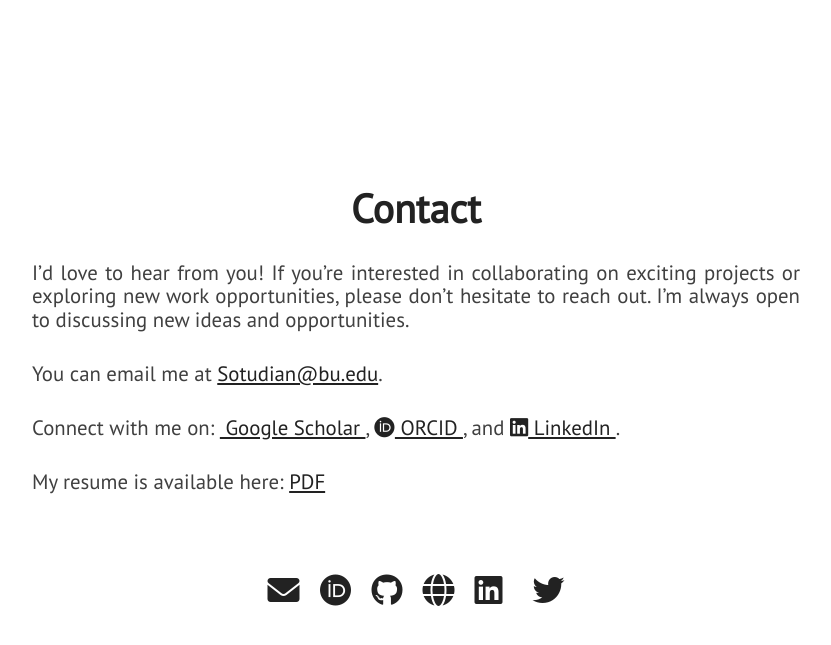
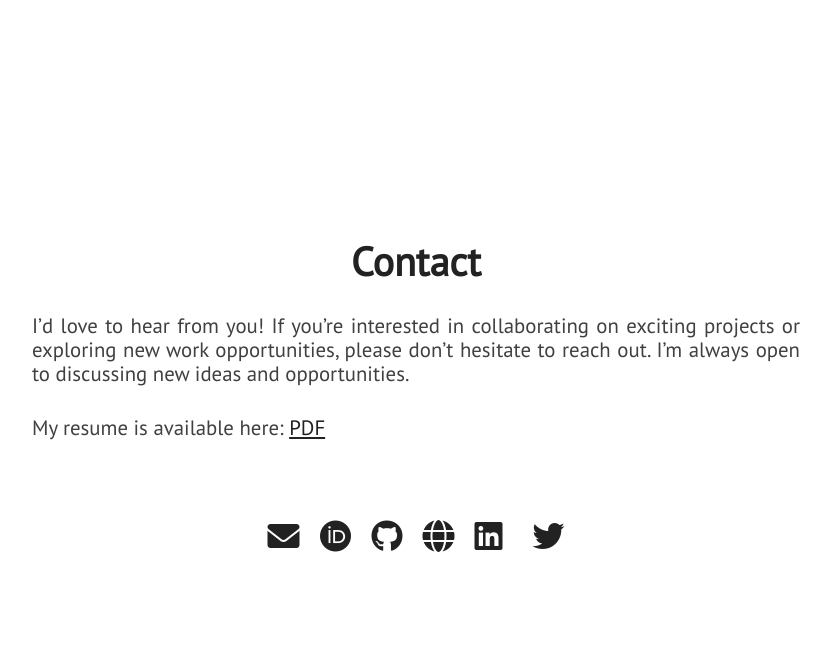
Before and after one commit to sotudian/sotudian.github.io, a Jekyll site: the page built from index.html, in a window 1280 px wide and 900 px high, scrolled down 4081 px, cut to the strip 0-861 px from the top of the window. Shown: the top 645 px of the strip, without its empty margins (224-1055 px from the left). Built offline with Jekyll 4.4.1, drawn with Linux system fonts in a browser that asks for light colours; nearby versions of some CDN libraries.

Commit message:
Update extra.html

```diff
--- a/_includes/extra.html
+++ b/_includes/extra.html
@@ -7,25 +7,6 @@
             <p class="paragraph-text justify-text">
                 I’d love to hear from you! If you’re interested in collaborating on exciting projects or exploring new work opportunities, please don’t hesitate to reach out. I’m always open to discussing new ideas and opportunities.
             </p>
-            <p class="paragraph-text justify-text">
-                You can email me at <a href="mailto:{{ site.email }}">{{ site.email }}</a>.
-            </p>
-
-
-            <p class="paragraph-text justify-text">
-                Connect with me on:
-                <a href="https://scholar.google.com/citations?user=goBVCAQAAAAJ&hl=en" target="_blank" aria-label="Google Scholar">
-                    <i class="fab fa-google-scholar"></i> Google Scholar
-                </a>,
-                <a href="https://orcid.org/0000-0002-5864-6192" target="_blank" aria-label="ORCID">
-                    <i class="fab fa-orcid"></i> ORCID
-                </a>, and
-                <a href="https://www.linkedin.com/in/sotudian" target="_blank" aria-label="LinkedIn">
-                    <i class="fab fa-linkedin"></i> LinkedIn
-                </a>.
-            </p>
-
-
 
             <p class="paragraph-text justify-text">
                 My resume is available here: <a href="https://github.com/{{ site.github_username }}/sotudian.github.io/blob/main/assets/Resume_Sotudian_ML_2024.pdf">PDF</a>
```
